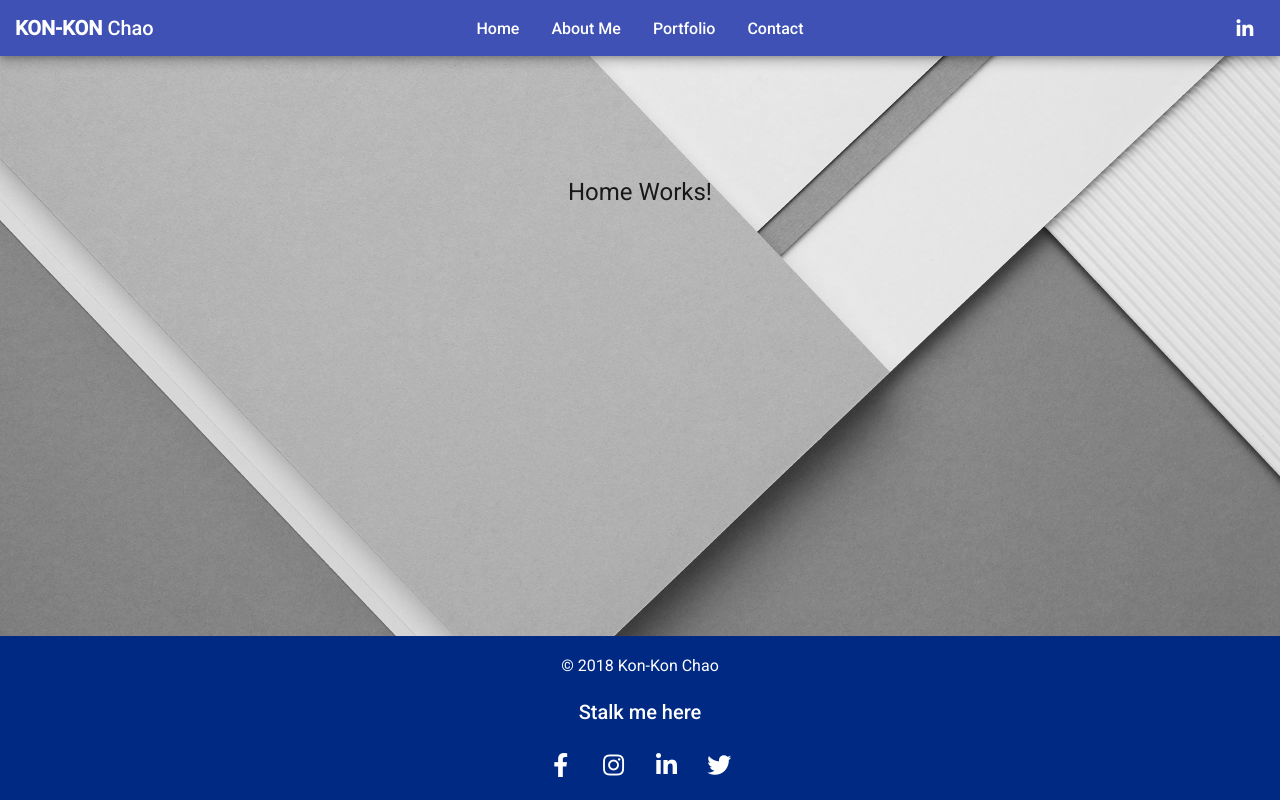
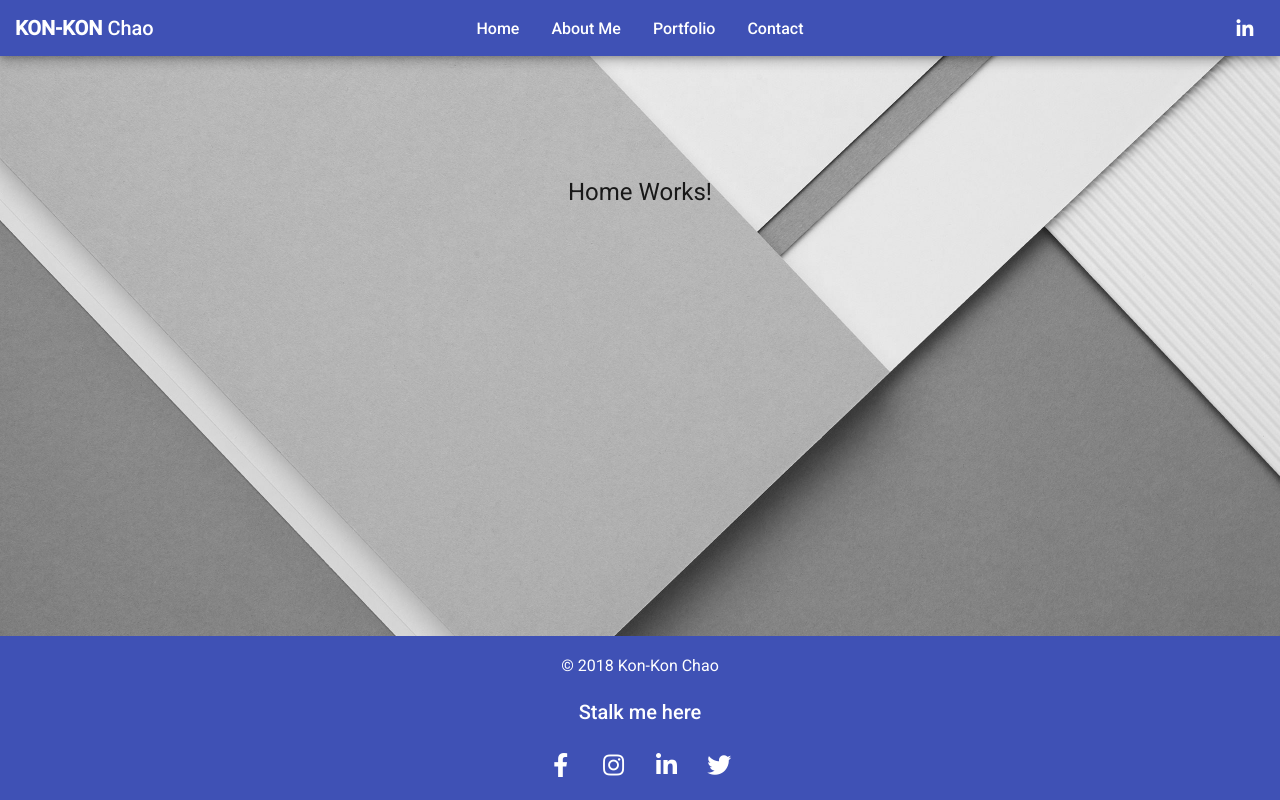
Before and after one commit to konman795/portfolio-site, an Angular app: page / in a window 1280 px wide. Built offline with nearby package versions, Linux system fonts and the light colour scheme.

Commit message:
footer color update

```diff
--- a/src/stylesheets/styles.scss
+++ b/src/stylesheets/styles.scss
@@ -50,9 +50,7 @@ header.yellow {
     background-color: $m-yellow;
 }
 footer {
-    background-color: #002984
-
-    ;
+    background-color: $primary;
     color: white;
     padding: 1rem 0;
 }
```
